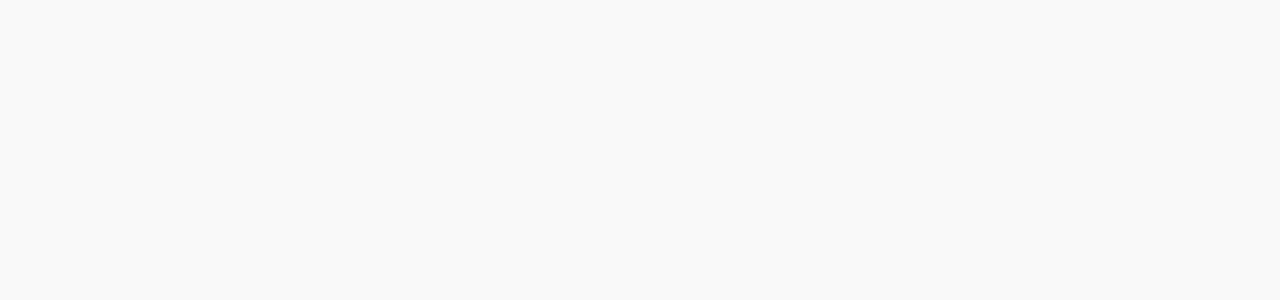
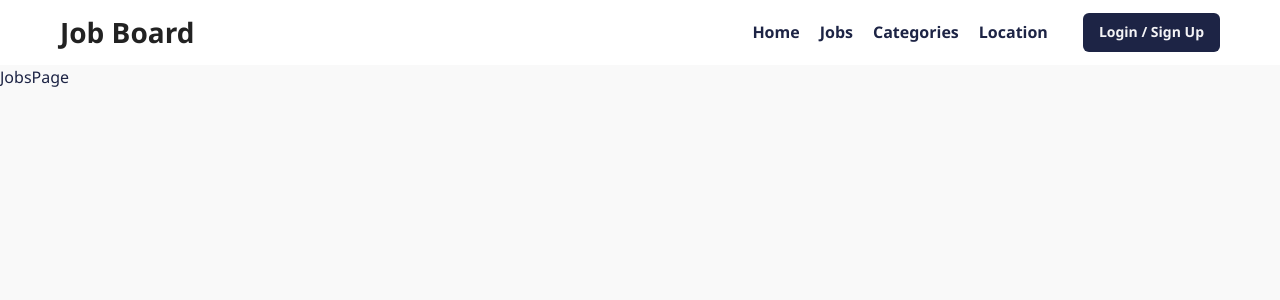
Before and after one commit to Jon-Felipe/Job-Board-React, a React (Vite) app: page /jobs in a window 1280 px wide. Before the commit this address had no page. Shown: the top 300 px of the page. Built offline with nearby package versions, Linux system fonts and the light colour scheme.

Commit message:
jobs page init and linking to jobs page in header

```diff
--- a/src/App.tsx
+++ b/src/App.tsx
@@ -4,6 +4,7 @@ import { BrowserRouter, Routes, Route } from 'react-router';
 import HomePage from './pages/HomePage';
 import LoginPage from './pages/Login/LoginPage';
 import RootLayout from './pages/Layouts/RootLayout';
+import JobsPage from './pages/Jobs/JobsPage';
 
 function App() {
   return (
@@ -13,6 +14,7 @@ function App() {
           <Route path='/' element={<RootLayout />}>
             <Route index element={<HomePage />} />
             <Route path='/login' element={<LoginPage />} />
+            <Route path='/jobs' element={<JobsPage />} />
           </Route>
         </Routes>
       </BrowserRouter>
--- a/src/components/Header/Header.tsx
+++ b/src/components/Header/Header.tsx
@@ -23,7 +23,7 @@ function Header({ title }: HeaderProps) {
           <Link to='/' className={styles.navLink}>
             Home
           </Link>
-          <Link to='/' className={styles.navLink}>
+          <Link to='/jobs' className={styles.navLink}>
             Jobs
           </Link>
           <Link to='/' className={styles.navLink}>
--- /dev/null
+++ b/src/pages/Jobs/JobsPage.tsx
@@ -0,0 +1,5 @@
+function JobsPage() {
+  return <div>JobsPage</div>;
+}
+
+export default JobsPage;
```
